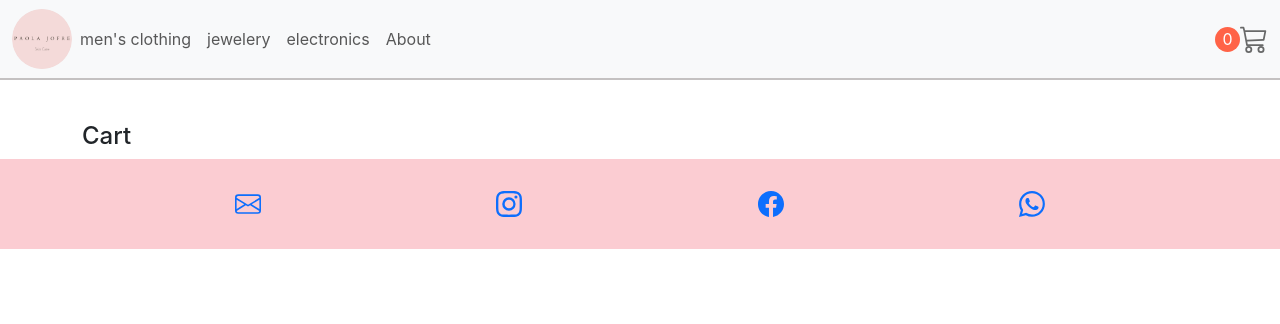
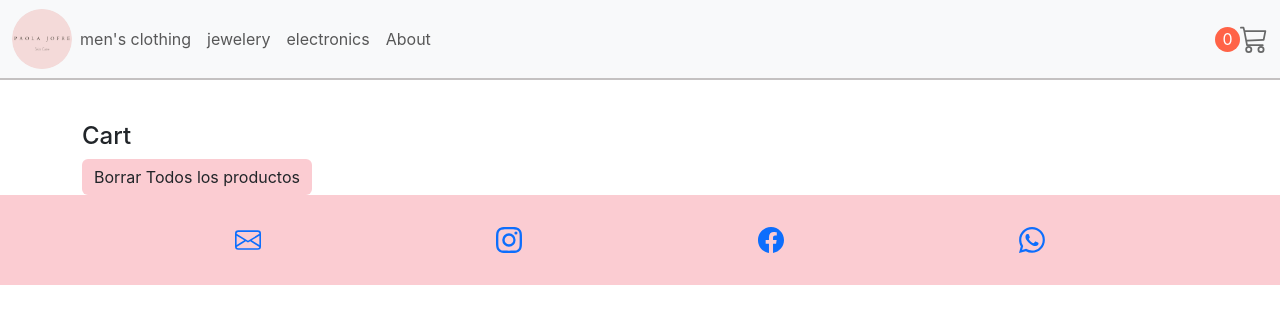
Before and after one commit to niederhausertomas/paola-jofre-skincare, a React (Create React App) app: page /cart in a window 1280 px wide. Shown: the top 324 px of the page. Built offline with nearby package versions, Linux system fonts and the light colour scheme.

Commit message:
agregando algunas funciones al CartContext

```diff
--- a/src/components/Cart/Cart.jsx
+++ b/src/components/Cart/Cart.jsx
@@ -1,12 +1,26 @@
-import React from 'react';
+import React, { useContext } from 'react';
 import './Cart.css';
+import { CartContext } from '../../context/Cartcontext';
+import Item from '../Item/Item';
 
 const Cart = () => {
+
+  const {cart} = useContext(CartContext);
+  const {deleteAll} = useContext(CartContext);
+
   return (
     <div className='container '>
       <h3 className='tituloCart'>
         Cart
       </h3>
+      <button onClick={()=>deleteAll()} className="btn btnCard">Borrar Todos los productos</button>
+      <div className='container d-flex justify-content-evenly flex-wrap'>
+        {
+          cart.map((producto)=>{
+            return <Item key={producto.id} producto = {producto} />
+          })
+        }
+      </div>
     </div>
   )
 }
--- a/src/components/ItemDetail/ItemDetail.jsx
+++ b/src/components/ItemDetail/ItemDetail.jsx
@@ -37,10 +37,16 @@ const ItemDetail = ({productDetail}) => {
                                 onAdd = {onAdd}
                                 />
                             ) :
-                            <Link to={'/cart'} >
-                                <button className='btnCard'>Ir al carrito</button>
-                            </Link>
-
+                            <>
+                                <br/>
+                                <Link to={'/'} >
+                                    <button className='btn btnCard'>Seguir comprando</button>
+                                </Link>
+                                <br/> <br/>
+                                <Link to={'/cart'} >
+                                    <button className='btn btnCard'>Ir al carrito</button>
+                                </Link>
+                            </>
                         }
                     </div>
                 </div>
--- a/src/context/Cartcontext.jsx
+++ b/src/context/Cartcontext.jsx
@@ -4,10 +4,10 @@ export const CartContext = createContext();
 
 const CartProvider = (props)=>{
     const [cart, setCart] = useState([]);
-    // suma productos al cart, si esta repetido tira alert(despues tengo que modificar eso)
+    // suma productos al cart, si ya esta, le suma la cantidad al que ya existe
     const addToCart = (item, cantidad) =>{
         if(isInCart(item.id)){
-            console.log("ya esta en el array!!");
+            cart[cart.findIndex(producto => producto.id === item.id)].cantidad += cantidad;
         }else{
             setCart([...cart, {...item, cantidad}]);
         }
@@ -22,11 +22,22 @@ const CartProvider = (props)=>{
         return cantidad;
     }
 
+    // Para borrar todos los productos del carrito.
+    const deleteAll = () => {
+        setCart ([]);
+    }
+
+    // Para eliminar un solo item.
+    const deleteOne = (item)=>{
+        let position = cart[cart.findIndex(producto => producto.id === item.id)];
+        cart.spice(position,1);
+    }
+
     const isInCart = (id)=>{
         return cart.some((prod)=>prod.id === id);
     }
 
-    return <CartContext.Provider value={{cart, addToCart, cantProdEnCart}}>
+    return <CartContext.Provider value={{cart, addToCart, cantProdEnCart, deleteAll, deleteOne}}>
         {props.children}
     </CartContext.Provider>;
 };
```
